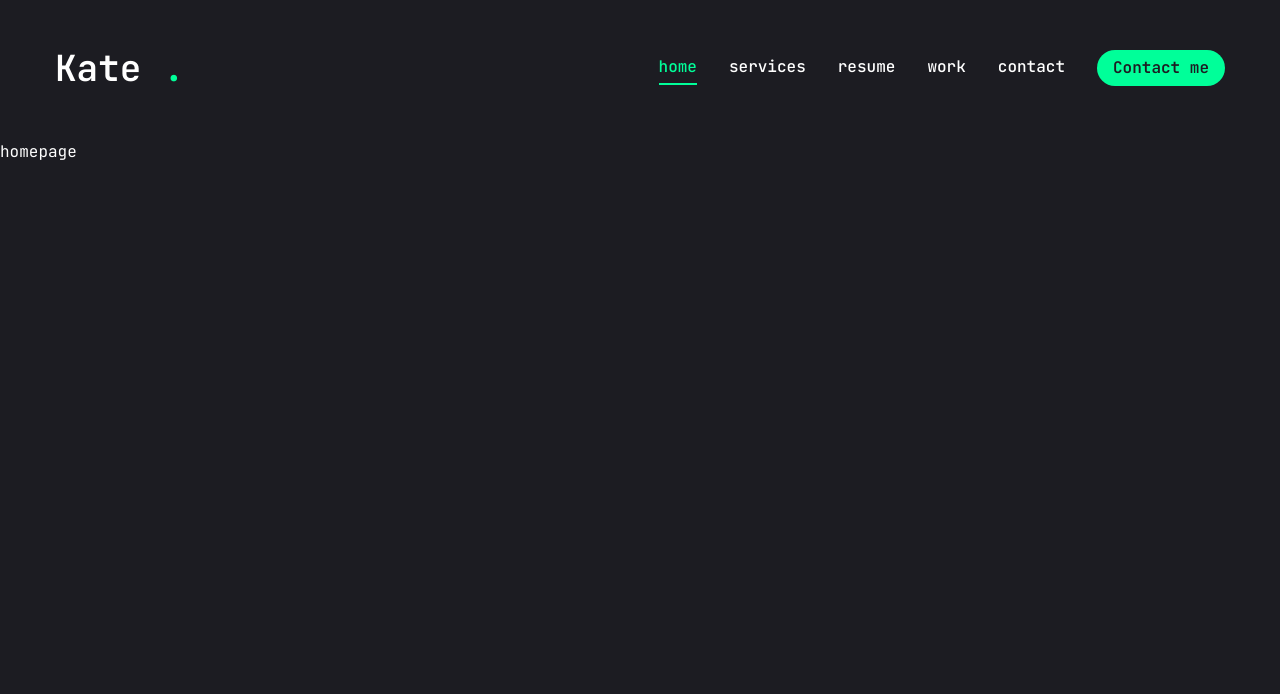
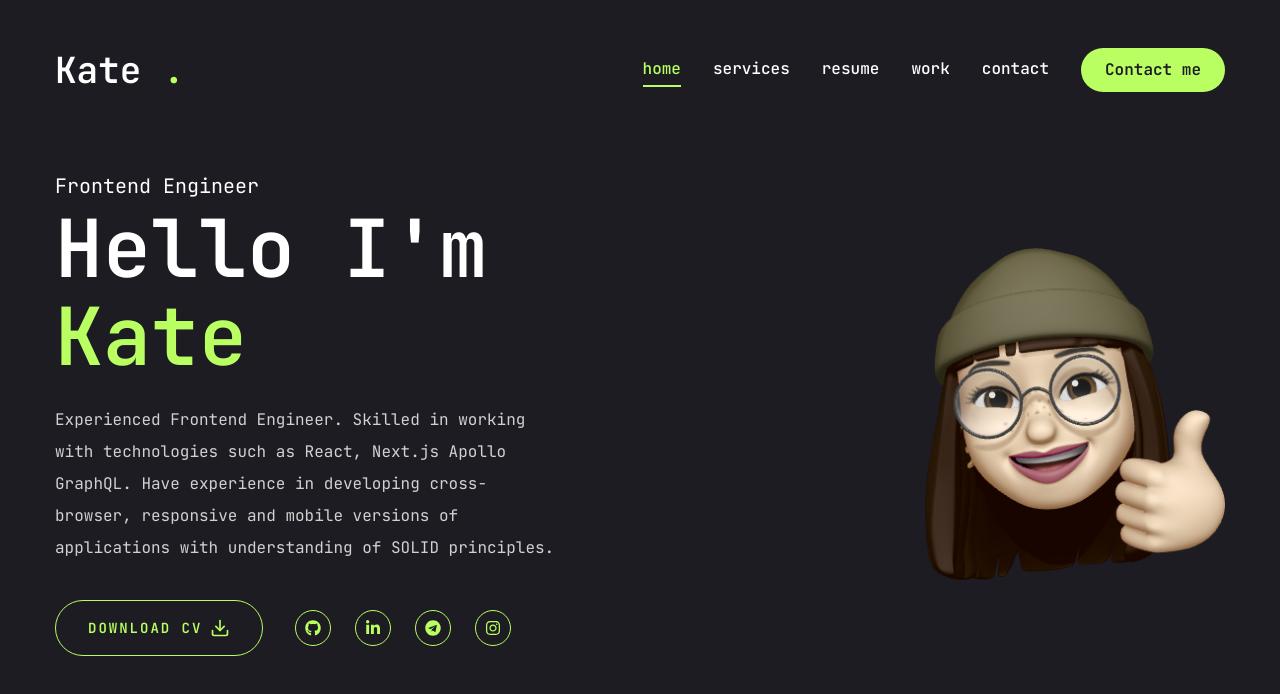
Before and after one commit to ktlz/kate-portfolio, a Next.js app: page / in a window 1280 px wide. Shown: the top 694 px of the page. Built offline with nearby package versions, Linux system fonts and the light colour scheme.

Commit message:
home section

```diff
--- a/app/globals.css
+++ b/app/globals.css
@@ -6,4 +6,16 @@
   body {
     @apply font-primary bg-primary text-white leading-loose;
   }
+
+  .h1 {
+    @apply text-[48px] xl:text-[80px] leading-[1.1] font-semibold;
+  }
+
+  .h2 {
+    @apply text-[36px] xl:text-[48px] leading-[1.1] font-semibold;
+  }
+
+  .h3 {
+    @apply text-[20px] xl:text-[24px] leading-[1.1] font-semibold;
+  }
 }
--- a/app/page.jsx
+++ b/app/page.jsx
@@ -1,5 +1,36 @@
-export default function Home() {
+import { Button } from "@/components/ui/button"
+import { FiDownload } from "react-icons/fi"
+import Social from "@/components/Social"
+import Photo from "@/components/Photo"
+
+const Home = () => {
   return (
-    <main>homepage</main>
-  );
+    <section className="h-full">
+      <div className="container mx-auto h-full">
+        <div className="flex flex-col xl:flex-row items-center justify-between xl:pt-8 xl:pb-24">
+          <div className="text-center xl:text-left order-2 xl:order-none">
+            <span className="text-xl">Frontend Engineer</span>
+            <h1 className="h1 mb-6">
+              Hello I'm <br/> <span className="text-accent">Kate</span>
+            </h1>
+            <p className="max-w-[500px] mb-9 text-white/80">Experienced Frontend Engineer. Skilled in working with technologies such as React, Next.js Apollo GraphQL. Have experience in developing cross-browser, responsive and mobile versions of applications with understanding of SOLID principles.</p>
+            <div className="flex flex-col xl:flex-row items-center gap-8">
+              <Button variant="outline" size="lg" className="uppercase flex items-center gap-2">
+                <span>Download CV</span>
+                <FiDownload className="text-xl"/>
+              </Button>
+              <div className="mb-8 xl:mb-0">
+                <Social containerStyles="flex gap-6" iconStyles="w-9 h-9 border border-accent rounded-full flex justify-center items-center text-accent text-base hover:bg-accent hover:text-primary hover:transition-all duration-500" />
+              </div>
+            </div>
+          </div>
+          <div className="order-1 xl:order-none mb-8 xl:mb-0">
+            <Photo />
+          </div>
+        </div>
+      </div>
+    </section>
+  )
 }
+
+export default Home
--- a/components/MobileNav.jsx
+++ b/components/MobileNav.jsx
@@ -38,7 +38,7 @@ const MobileNav = () => {
       <SheetContent className='flex flex-col'>
         <div className='mt-32 mb-40 text-center text-2xl'>
           <Link href="/">
-            <h1 className='text-4xl font-semibold'>Kate!<span className='text-accent'>.</span></h1>
+            <h1 className='text-4xl font-semibold'>Kate<span className='text-accent'>.</span></h1>
           </Link>
         </div>
 
--- /dev/null
+++ b/components/Photo.jsx
@@ -0,0 +1,18 @@
+"use client"
+
+import Image from "next/image"
+import { motion } from "framer-motion"
+
+const Photo = () => {
+  return (
+    <div className="w-full h-full relative">
+      <motion.div initial={{opacity: 0}} animate={{opacity: 1, transition: { delay: 1, duration: 0.4, ease: "easeIn"}, }}>
+        <motion.div initial={{opacity: 0}} animate={{opacity: 1, transition: { delay: 1.4, duration: 0.4, ease: "easeInOut"}, }} className="w-[298px] h-[498px] xl:w-[300px] xl:h-[382px]">
+          <Image src="/assets/avatar.svg" priority quality={100} alt="" fill className="object-contain" />
+        </motion.div>
+      </motion.div>
+    </div>
+  )
+}
+
+export default Photo
--- /dev/null
+++ b/components/Social.jsx
@@ -0,0 +1,25 @@
+import Link from 'next/link'
+import { FaGithub, FaLinkedinIn, FaTelegram, FaInstagram } from 'react-icons/fa'
+
+const socials = [
+  { icon: <FaGithub />, path: "" },
+  { icon: <FaLinkedinIn />, path: "" },
+  { icon: <FaTelegram />, path: "" },
+  { icon: <FaInstagram />, path: "" },
+]
+
+const Social = ({containerStyles, iconStyles}) => {
+  return (
+    <div className={containerStyles}>
+      {socials.map((item, index) => {
+        return (
+          <Link key={index} href={item.path} className={iconStyles}>
+            {item.icon}
+          </Link>
+        )
+      })}
+    </div>
+  )
+}
+
+export default Social
--- a/components/ui/button.jsx
+++ b/components/ui/button.jsx
@@ -11,12 +11,13 @@ const buttonVariants = cva(
       variant: {
         default:
           "bg-accent text-primary hover:bg-accent-hover",
+          primary: 'bg-primary text-white',
+          outline: 'border border-accent bg-transparent text-accent hover:bg-accent hover:text-primary'
       },
       size: {
-        default: "h-9 px-4 py-2",
-        sm: "h-8 rounded-md px-3 text-xs",
-        lg: "h-10 rounded-md px-8",
-        icon: "h-9 w-9",
+        default: "h-[44px] px-6",
+        md: "h-[48px] px-6",
+        lg: "h-[56px] px-8 text-sm uppercase tracking-[2px]",
       },
     },
     defaultVariants: {
--- a/tailwind.config.js
+++ b/tailwind.config.js
@@ -24,8 +24,8 @@ module.exports = {
   		colors: {
   			primary: '#1c1c22',
         accent: {
-          DEFAULT: '#00ff99',
-          hover: '#00e187',
+          DEFAULT: '#b9ff61',
+          hover: '#a2ff2e',
         }
   		},
   		borderRadius: {
```
Also changed, not shown: public/assets/avatar.svg (added).
